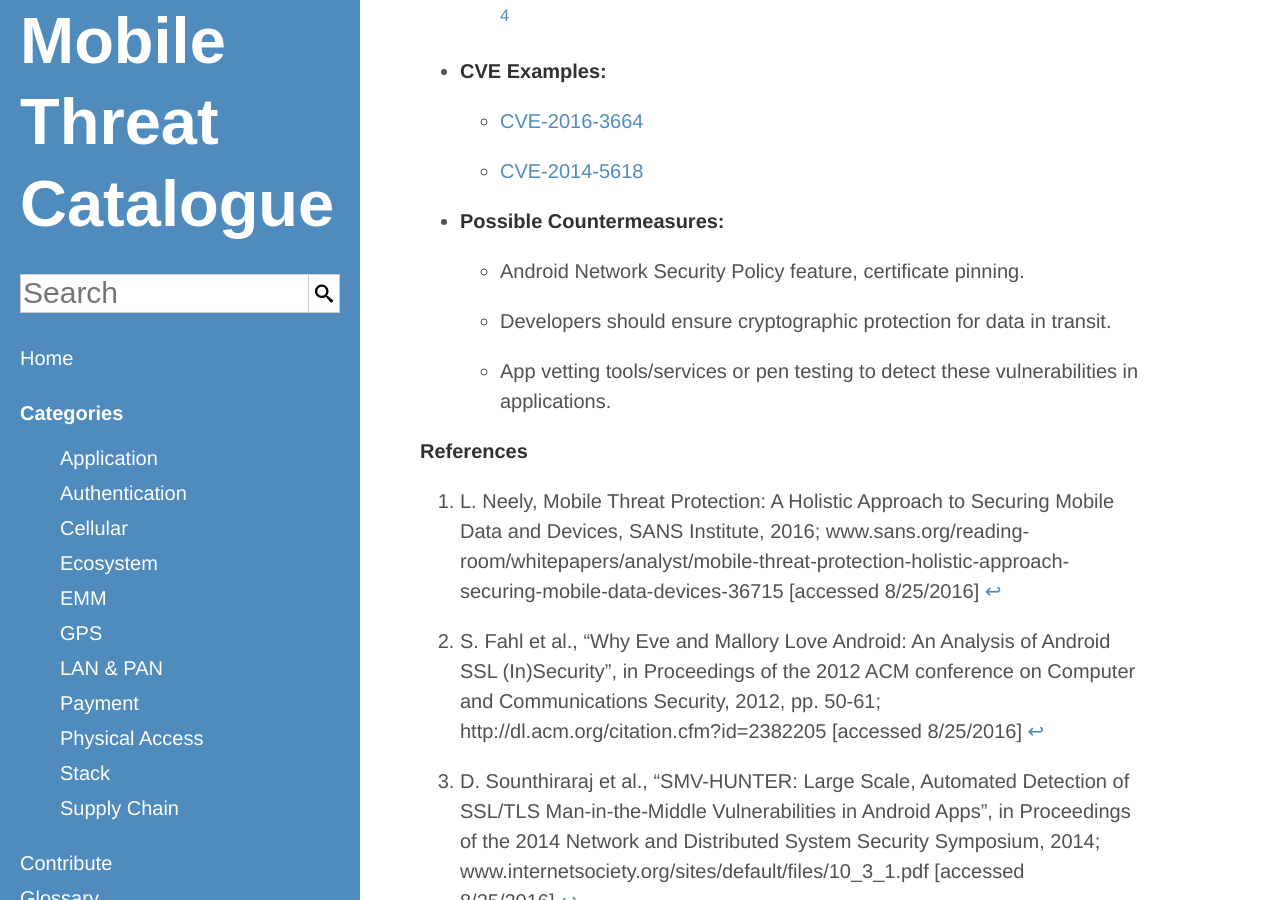
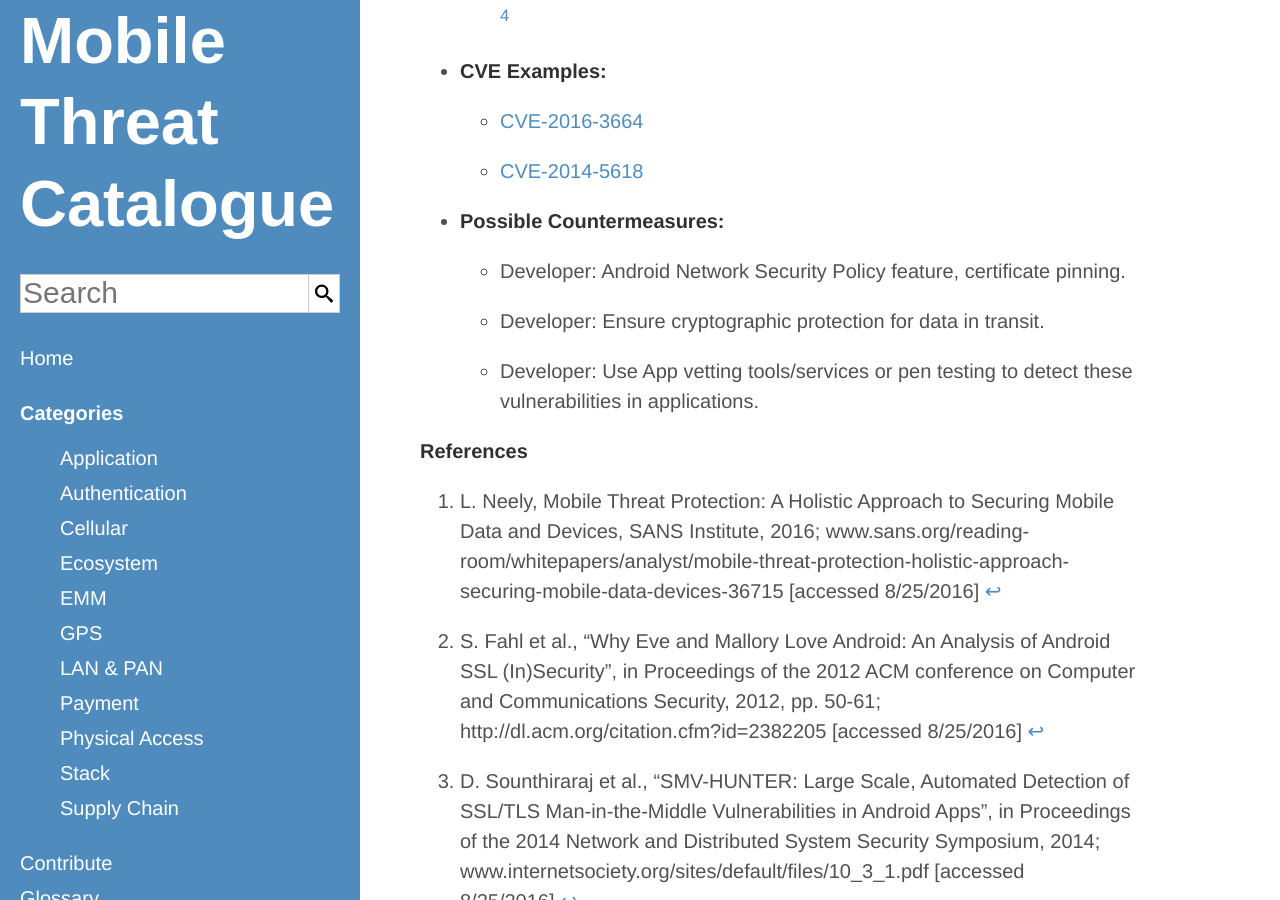
Before and after one commit to usnistgov/mobile-threat-catalogue, a Jekyll site: the page built from _application-threats/APP-1.md, in a window 1280 px wide and 900 px high, scrolled down 825 px. Built offline with Jekyll 4.4.1, drawn with Linux system fonts in a browser that asks for light colours.

Commit message:
Addition of Threat Actors

```diff
--- a/_application-threats/APP-1.md
+++ b/_application-threats/APP-1.md
@@ -12,7 +12,7 @@
         - "CVE-2016-3664"
         - "CVE-2014-5618"
     PossibleCountermeasures:
-        - "Android Network Security Policy feature, certificate pinning."
-        - "Developers should ensure cryptographic protection for data in transit."
-        - "App vetting tools/services or pen testing to detect these vulnerabilities in applications."
+        - "Developer: Android Network Security Policy feature, certificate pinning."
+        - "Developer: Ensure cryptographic protection for data in transit."
+        - "Developer: Use App vetting tools/services or pen testing to detect these vulnerabilities in applications."
 ---
```
